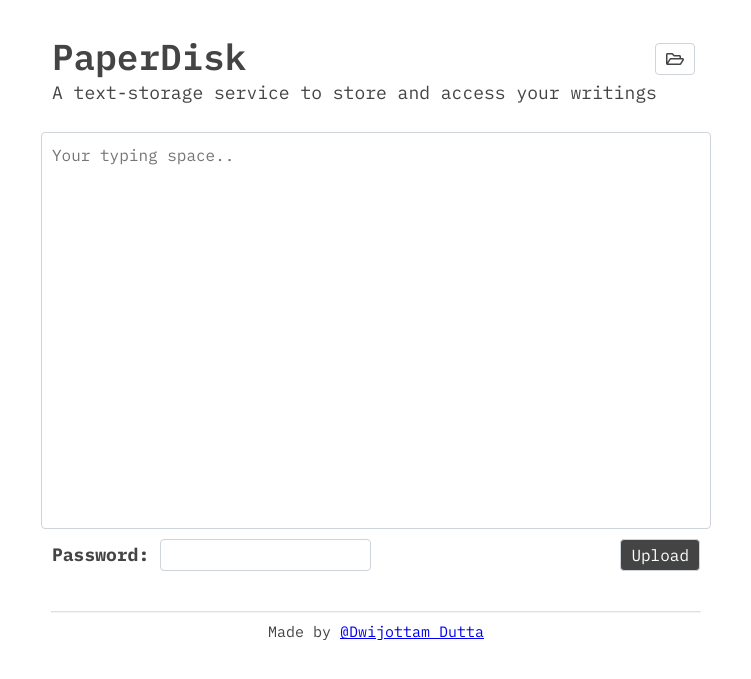
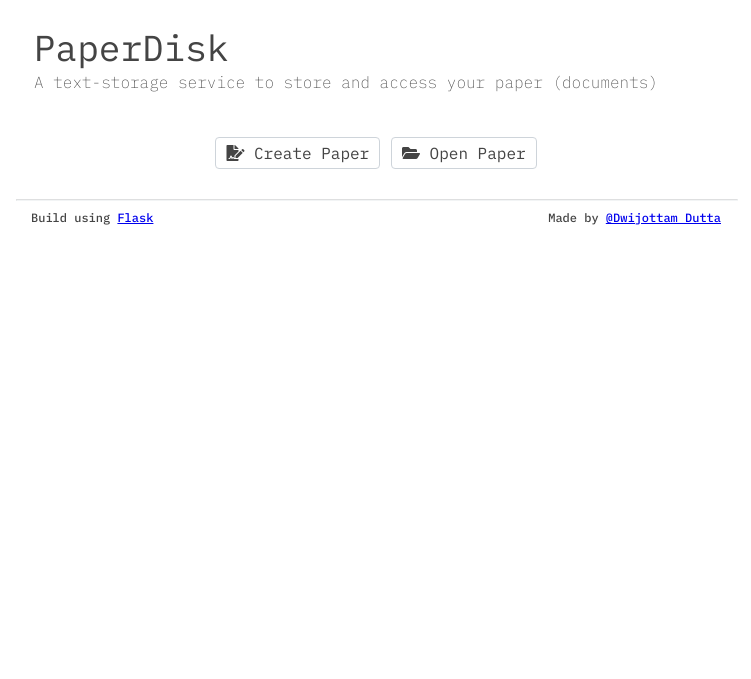
Before and after one commit to Dwijottam-Dutta/PaperDisk, a Flask app: page / in a window 1280 px wide. Shown: the top 679 px of the page, without its empty margins (264-1015 px from the left). Run offline with Flask 3, Linux system fonts and the light colour scheme.

Commit message:
added few UI/UX changes + features

```diff
--- a/main.py
+++ b/main.py
@@ -99,7 +99,7 @@ def paper_details(code):
 
         else:
             return render_template(
-                "login-to-paper.html", error="Wrong Password."
+                "login-to-paper.html", error="Wrong Password.", code=code
             )
 
 
--- a/static/style.css
+++ b/static/style.css
@@ -1,6 +1,6 @@
 body {
   color: #444;
-    margin: 1em auto;
+  margin: 0.5em auto;
   max-width: 40em;
   padding: 0 .62em;
   font-size: 1.125em;
@@ -9,14 +9,40 @@ body {
 }
 
 h1 {
-    font-weight: 600;
+  font-weight: 400;
   margin-block-end: 0.07em;
 }
 
 p {
+  font-size: medium;
   margin-top: 10px;
   line-height: normal;
+  margin-bottom: 5px;
 }
+
+.inline {
+  position: absolute;
+  display: inline-block;
+  top: 24px;
+  right: 0;
+}
+
+.inline-buttons {
+  cursor: pointer;
+  background-color: transparent;
+  color: #444;
+  padding-left: 8px;
+  padding-right: 8px;
+  padding-top: 4px;
+  padding-bottom: 4px;
+}
+
+.welcome-buttons {
+  background-color: transparent;
+  color: #444;
+}
+
+/* SVG BUTTONS DESIGNING */
 
 .inline-svg {
   position: absolute;
@@ -30,16 +56,6 @@ body {
   padding: 0.5rem 0rem 0.5rem 0rem;
 }
 
-  .inline {
-    position: absolute;
-    display: inline-block;
-    top: 25px;
-    right: 0;
-    cursor: pointer;
-    background-color: transparent;
-    color: #444;
-  }
-
 .inline-svg-warning {
   display: inline-block;
   height: 0.9rem;
@@ -49,6 +65,8 @@ body {
   padding-right: 10px;
   color: #444;
 }
+
+
 
 .main {
   display: flex;
@@ -64,6 +82,10 @@ body {
   align-items: center;
 }
 
+.form-invisible {
+  display: none;
+}
+
 textarea {
   font-family: "IBM Plex Mono", monospace;
   margin-bottom: 10px;
@@ -73,7 +95,6 @@ body {
   padding: 10px;
   font-size: 1rem;
   line-height: 25px;
-
   border: 1px solid #ced4da;
   border-radius: .25rem;
   transition: border-color .15s ease-in-out, box-shadow .15s ease-in-out;
@@ -81,19 +102,13 @@ body {
 
 .field {
   display: flex;
+  flex-direction: row;
   width: 100%;
+  justify-content: space-between;
 }
 
 .password-field {
-    width: 80%;
-  }
-
-  .submit-field {
-    display: flex;
-    flex-direction: row;
-    justify-content: end;
-    align-items: end;
-    width: 20%;
+  position: relative;
 }
 
 input[type=password] {
@@ -105,7 +120,17 @@ body {
   padding-bottom: 5px;
 }
 
-  input[type=button], input[type=submit], button {
+.submit-field {
+  display: flex;
+  flex-direction: row;
+  justify-content: end;
+  align-items: end;
+  width: 25%;
+}
+
+input[type=button],
+input[type=submit],
+button {
   display: inline-block;
   border: 1px solid #ced4da;
   font-size: 1rem;
@@ -121,25 +146,43 @@ body {
 }
 
 
+.info {
+  margin-top: 20px;
+}
+
+
 /* IN PAPER.HTML */
-  #save-button{
+#save-button {
   display: none;
 }
 
 
 
 hr {
-    width: 90%;
-    margin-top: 40px;
+  width: 100%;
+  margin-top: 30px;
   color: #ced4da;
   border-color: #ced4da3f;
 }
 
-  #dev {
-    font-size: 15px;
-    margin-top: 0;
+footer {
+  display: flex;
+  flex-direction: row;
+  justify-content: space-between;
+  align-items: center;
+  margin-left: 15px;
+  margin-right: 15px;
 }
 
+.dev {
+  font-size: 12px;
+  margin-top: 0;
+  font-weight: 500;
+}
+
+
+
+/* MEDIA QUERIES FOR MOBILE AND TABLET AS SIMPLE AS THAT */
 @media only screen and (max-width: 650px) {
   h1 {
     font-size: 1.7em;
@@ -148,4 +191,8 @@ body {
   p {
     font-size: smaller;
   }
+
+  .inline {
+    top: 18px;
   }
+}
--- a/templates/$index.html
+++ b/templates/$index.html
@@ -28,6 +28,13 @@
 
 <body>
   {% block content %} {% endblock %}
+
+  <hr>
+  <footer>
+    <p class="dev">Build using <a href="https://en.wikipedia.org/wiki/Flask_(web_framework)">Flask</a></p>
+    <p class="dev">Made by <a href="https://dwijottam-dutta.github.io">@Dwijottam Dutta</a></p>
+  </footer>
+
 </body>
 
 <script>
@@ -37,18 +44,46 @@
     document.getElementById("paper_doc").disabled=false;
   }
 
-  function CREATE_TURNED_ON() {
-    location.href = "/";
+  function SYNC() {
+    alert("Your document will be synced with the new changes made on other devices (if any)")
+    location.reload()
   }
 
   function OPEN_PAPER(){
-    paper_code = prompt("Enter your Paper / Document ID: ")
+    paper_code = prompt("Enter your Paper ID, of the Paper you want to access: ")
     if (paper_code != null) {
       if (paper_code.trim() != "") {
         location.href = `/paper/${paper_code}`
       }
     }
   }
+
+  function NEW_PAPER() {
+    try {
+      document.querySelectorAll(".info")[0].style.display = "none"
+      document.querySelectorAll(".inline")[0].style.display = "inline-block"
+      document.getElementById("new_paper").style.display = "flex"
+    } catch (error) {
+      location.href = '/'
+    }
+  }
+
+
+  function download() {
+    var element = document.createElement('a');
+
+    text = document.getElementById("paper_doc").value
+
+    element.setAttribute('href', 'data:text/plain;charset=utf-8,' + encodeURIComponent(text));
+    element.setAttribute('download', "paperdisk-data-encoded");
+
+    element.style.display = 'none';
+    document.body.appendChild(element);
+
+    element.click();
+
+    document.body.removeChild(element);
+  }
 </script>
 
 </html>
--- a/templates/home.html
+++ b/templates/home.html
@@ -2,24 +2,31 @@
 {% block content %}
 
 <div class="main">
-    <div style="width: 90%; position: relative;">
+    <div style="width: 95%; position: relative;">
       <h1>PaperDisk</h1>
-      <p>A text-storage service to store and access your writings</p>
-      <button class="inline" type="button" onclick="OPEN_PAPER()" style="margin-right: 5px;"><i class="far fa-folder-open"></i></button>
-      <!-- <svg class="inline-svg" xmlns="http://www.w3.org/2000/svg"
-        viewBox="0 0 512 512">
-        <path
-          d="M256 8C119 8 8 119.1 8 256c0 137 111 248 248 248s248-111 248-248C504 119.1 393 8 256 8zm0 448c-110.5 0-200-89.4-200-200 0-110.5 89.5-200 200-200 110.5 0 200 89.5 200 200 0 110.5-89.4 200-200 200zm107.2-255.2c0 67.1-72.4 68.1-72.4 92.9V300c0 6.6-5.4 12-12 12h-45.6c-6.6 0-12-5.4-12-12v-8.7c0-35.7 27.1-50 47.6-61.5 17.6-9.8 28.3-16.5 28.3-29.6 0-17.2-22-28.7-39.8-28.7-23.2 0-33.9 11-48.9 30-4.1 5.1-11.5 6.1-16.7 2.1l-27.8-21.1c-5.1-3.9-6.3-11.1-2.6-16.4C184.8 131.5 214.9 112 261.8 112c49.1 0 101.5 38.3 101.5 88.8zM298 368c0 23.2-18.8 42-42 42s-42-18.8-42-42 18.8-42 42-42 42 18.8 42 42z" />
-      </svg> -->
+      <p style="font-weight: 200; margin-bottom: 25px;">A text-storage service to store and access your paper (documents)</p>
+      <div class="inline" style="display: none;">
+        <button class="inline-buttons" type="button" onclick="NEW_PAPER()"><i class="far fa-plus-square"></i></button>
+        <button class="inline-buttons" type="button" onclick="OPEN_PAPER()"><i class="far fa-folder-open"></i></button>
+      </div>
     </div>
-    <form method="POST">
-      <textarea name="paper" rows="15" placeholder="Your typing space.." required></textarea>
+
+    <!-- NAVIGATION FORM -->
+    <div class="info">
+      <button class="welcome-buttons" type="button" onclick="NEW_PAPER()"><i class="fas fa-file-signature"></i> Create Paper</button>
+      <button class="welcome-buttons" type="button" onclick="OPEN_PAPER()"><i class="fas fa-folder-open"></i> Open Paper</button>
+    </div>
+
+
+    <!-- NEW PAPER FORM -->
+    <form method="POST" id="new_paper" class="form-invisible">
+      <textarea name="paper" rows="15" placeholder="Your typing space.." data-provide="markdown" required></textarea>
 
       <div class="field">
 
         <div class="password-field">
           <b>Password:</b>
-          <input type="password" name="password" minlength="8"
+          <input placeholder=">_" type="password" name="password" minlength="8"
             title="Make sure to remember your password for editing and accessing your paper" required>
         </div>
 
@@ -28,12 +35,13 @@
         </div>
 
       </div>
+    </form>
+
+
+    <!-- OPEN PAPER FORM   --  COMING SOON-->
+    <form method="GET" id="open_paper" class="form-invisible">
 
     </form>
-    <hr>
-    <div>
-      <p id="dev">Made by <a href="https://dwijottam-dutta.github.io">@Dwijottam Dutta</a></p>
-    </div>
   </div>
 
 {% endblock %}
```
Also changed, not shown: templates/login-to-paper.html (+2 -6 lines), templates/paper.html (+15 -10 lines). Lines whose indentation alone changed are shown as unchanged.
